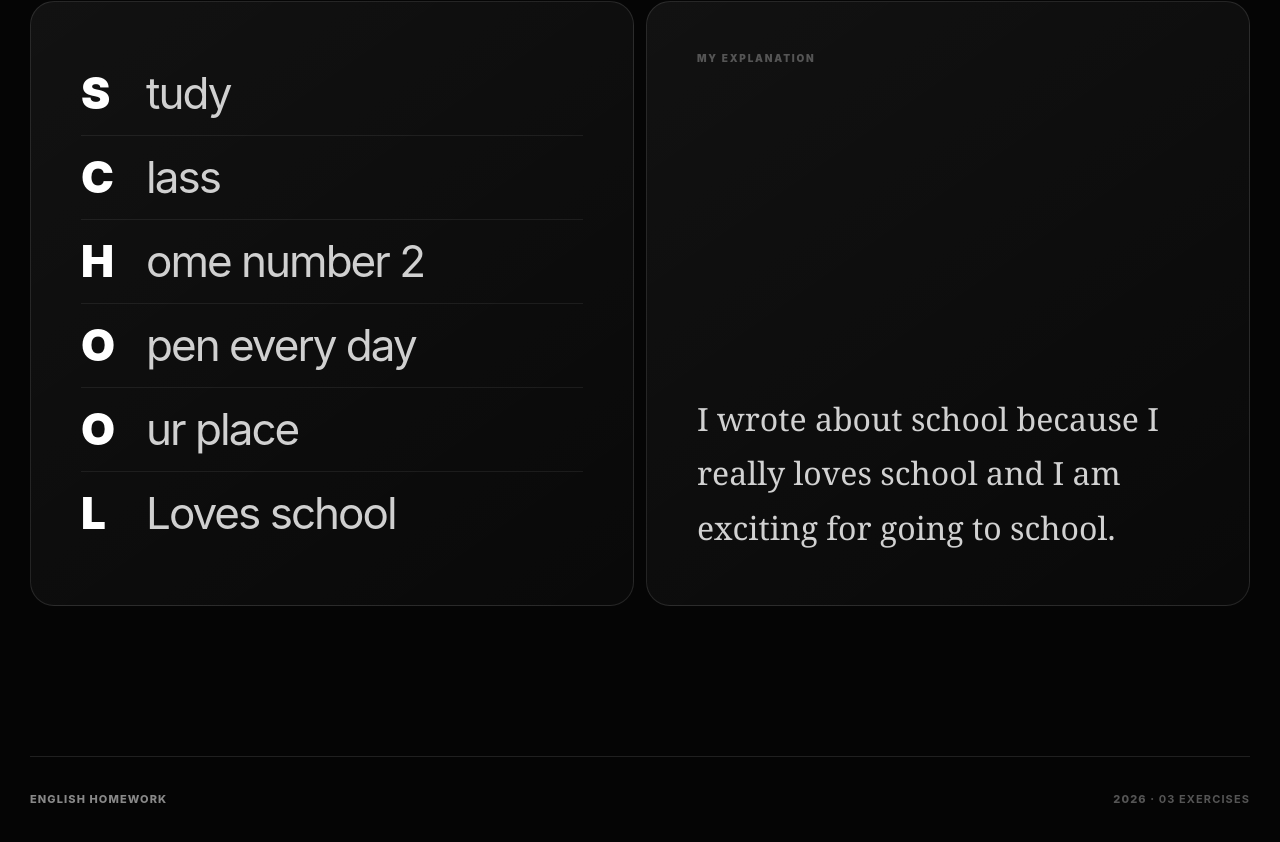
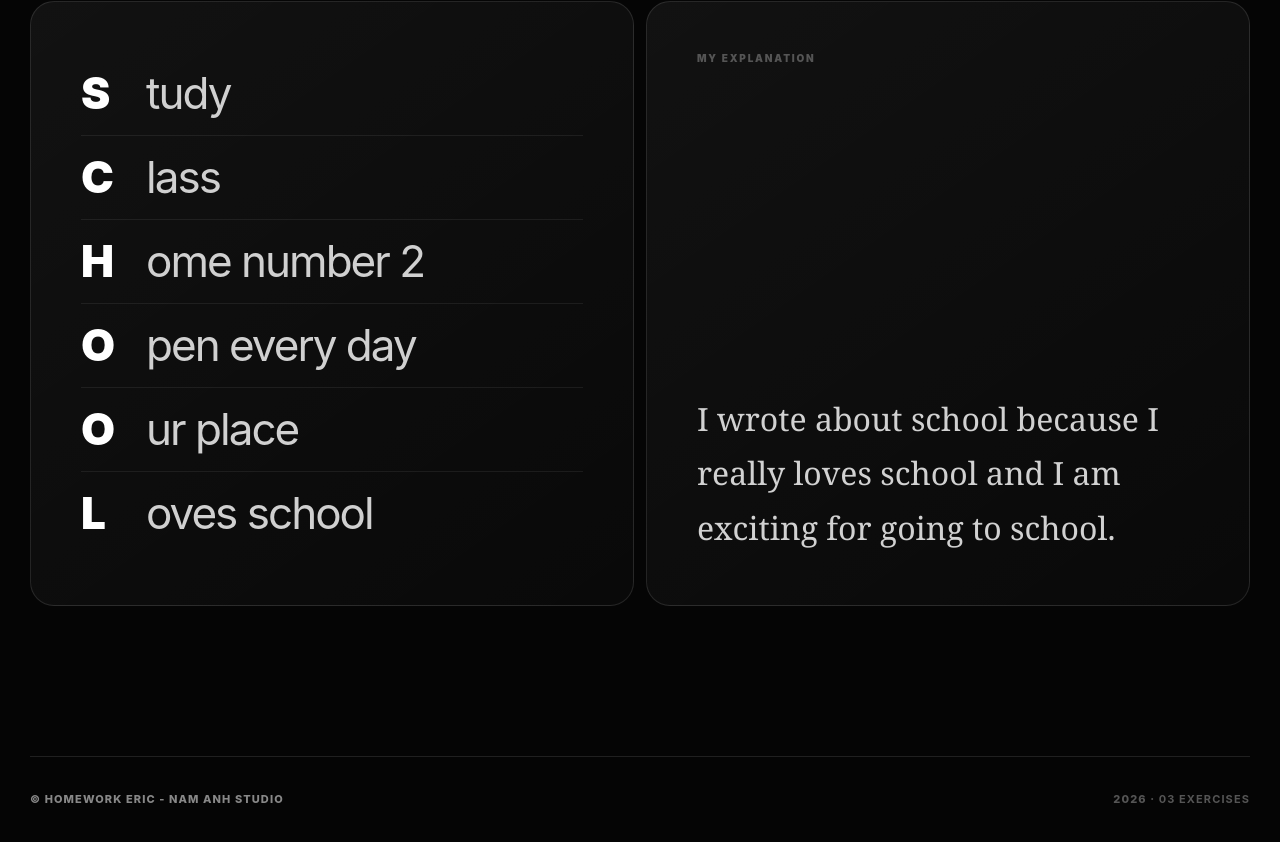
Before and after one commit to vunamanhnguyen/homework, a plain HTML site: page index.html in a window 1280 px wide. Shown: the part 4061-4903 px from the top of the page. Drawn offline with Linux system fonts and the light colour scheme.

Commit message:
Update index.html

```diff
--- a/index.html
+++ b/index.html
@@ -1464,7 +1464,7 @@
             </span>
 
             <span class="acrostic-word">
-              Loves school
+              oves school
             </span>
 
           </div>
@@ -1503,7 +1503,7 @@
   <footer>
 
     <span class="footer-brand">
-      English Homework
+      © Homework Eric - Nam Anh Studio
     </span>
 
     <span>
```
